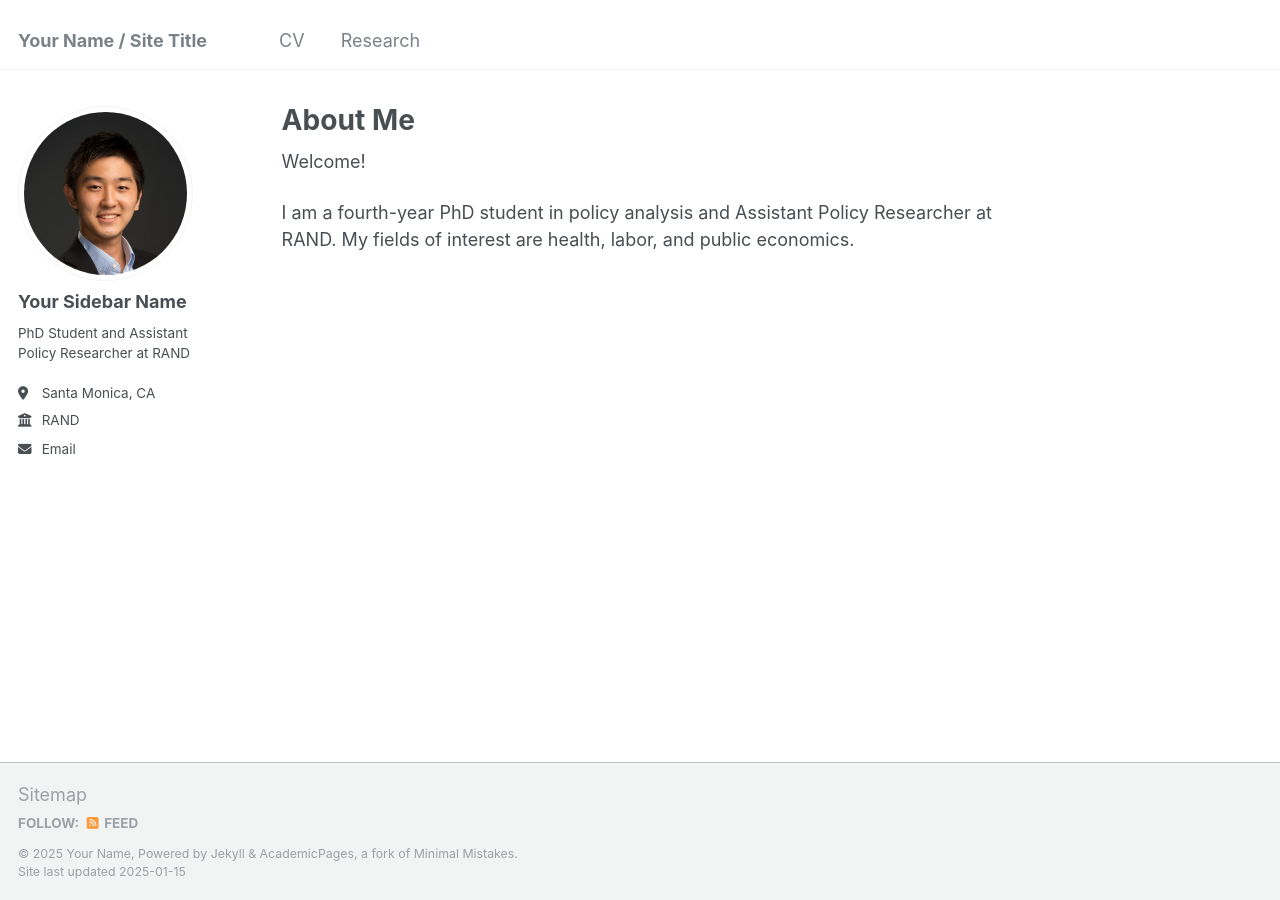
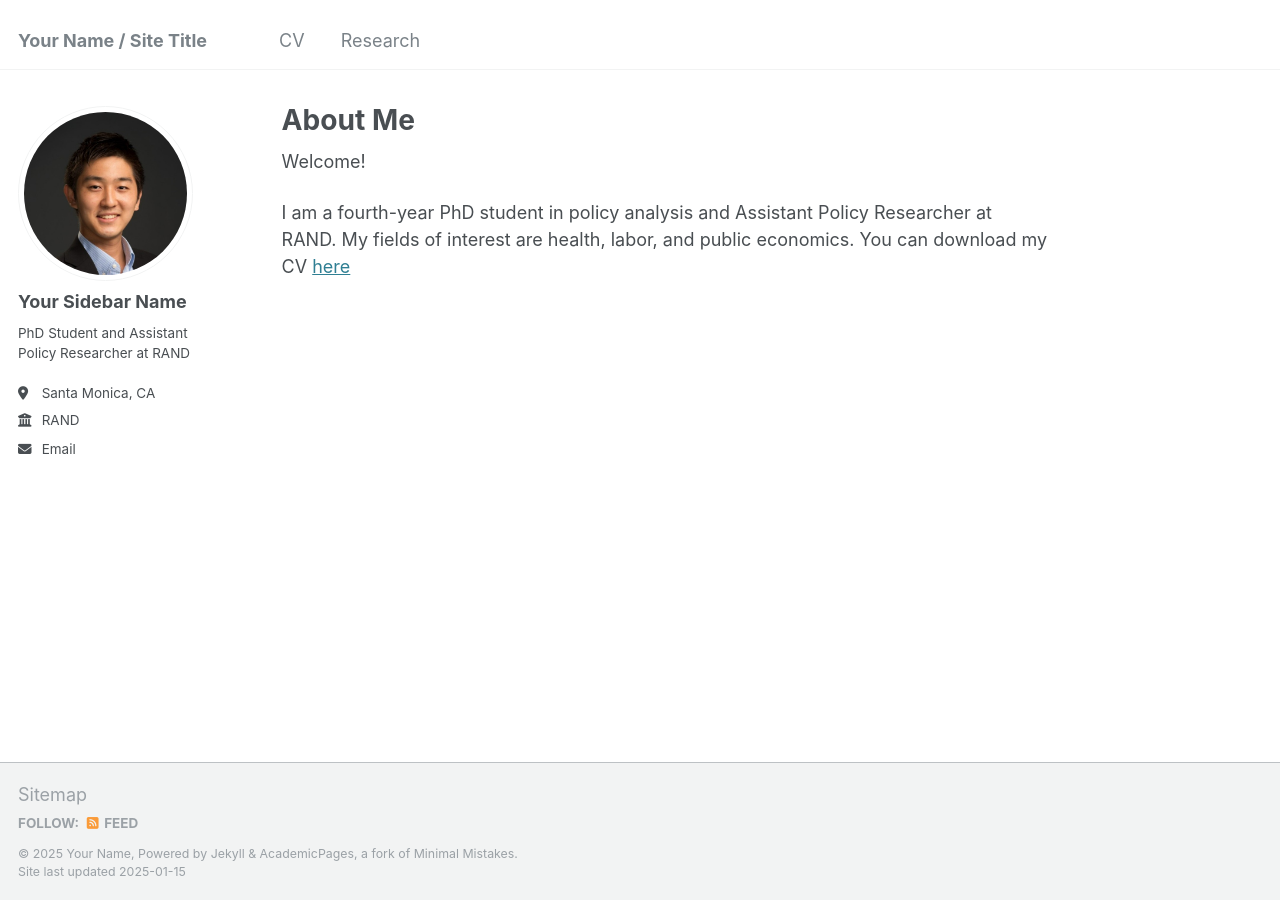
Before and after one commit to yujimizushima/yujimizushima.github.io, a Jekyll site: the page built from _pages/about.md, in a window 1280 px wide. Built offline with Jekyll 4.4.1, drawn with Linux system fonts in a browser that asks for light colours.

Commit message:
Update about.md

```diff
--- a/_pages/about.md
+++ b/_pages/about.md
@@ -10,3 +10,4 @@ redirect_from:
 Welcome!
 
 I am a fourth-year PhD student in policy analysis and Assistant Policy Researcher at RAND. My fields of interest are health, labor, and public economics.
+You can download my CV [here](https://drive.google.com/file/d/1QJwFL_ya6Ieqk-3Gj-Jcaj_2S6rVbnaJ/view?usp=sharing)
```
